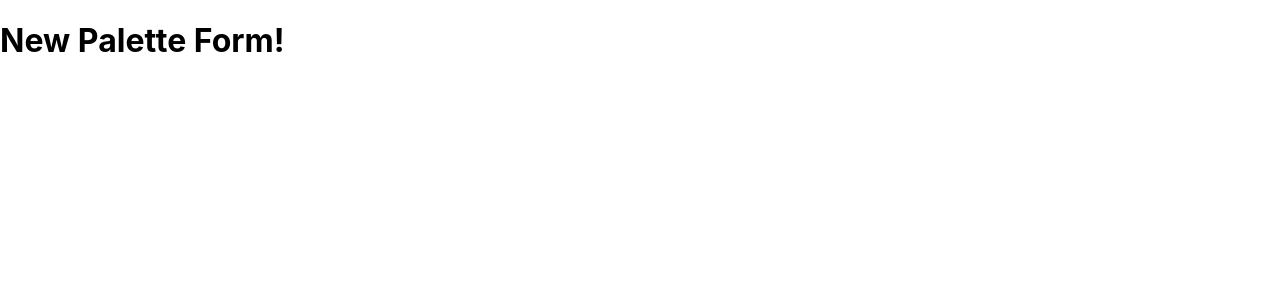
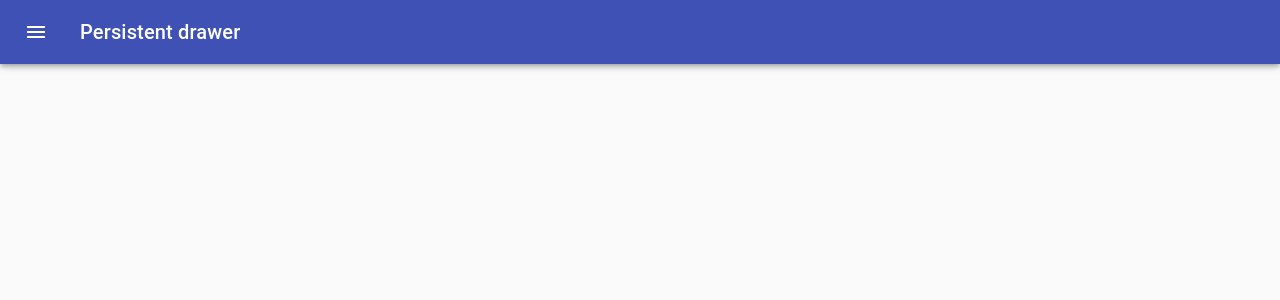
Before and after one commit to germansanz93/color-app, a React (Create React App) app: page /palette/new in a window 1280 px wide. Shown: the top 300 px of the page. Built offline with nearby package versions, Linux system fonts and the light colour scheme.

Commit message:
Add Drawer to NewPaletteForm

```diff
--- a/src/NewPaletteForm.js
+++ b/src/NewPaletteForm.js
@@ -1,14 +1,140 @@
-import React, { Component } from 'react'
+import React, { Component } from "react";
+import classNames from "classnames";
+import { withStyles } from "@material-ui/core/styles";
+import Drawer from "@material-ui/core/Drawer";
+import CssBaseline from "@material-ui/core/CssBaseline";
+import AppBar from "@material-ui/core/AppBar";
+import Toolbar from "@material-ui/core/Toolbar";
+import Typography from "@material-ui/core/Typography";
+import Divider from "@material-ui/core/Divider";
+import IconButton from "@material-ui/core/IconButton";
+import MenuIcon from "@material-ui/icons/Menu";
+import ChevronLeftIcon from "@material-ui/icons/ChevronLeft";
+
+const drawerWidth = 240;
+
+const styles = theme => ({
+  root: {
+    display: "flex"
+  },
+  appBar: {
+    transition: theme.transitions.create(["margin", "width"], {
+      easing: theme.transitions.easing.sharp,
+      duration: theme.transitions.duration.leavingScreen
+    })
+  },
+  appBarShift: {
+    width: `calc(100% - ${drawerWidth}px)`,
+    marginLeft: drawerWidth,
+    transition: theme.transitions.create(["margin", "width"], {
+      easing: theme.transitions.easing.easeOut,
+      duration: theme.transitions.duration.enteringScreen
+    })
+  },
+  menuButton: {
+    marginLeft: 12,
+    marginRight: 20
+  },
+  hide: {
+    display: "none"
+  },
+  drawer: {
+    width: drawerWidth,
+    flexShrink: 0
+  },
+  drawerPaper: {
+    width: drawerWidth
+  },
+  drawerHeader: {
+    display: "flex",
+    alignItems: "center",
+    padding: "0 8px",
+    ...theme.mixins.toolbar,
+    justifyContent: "flex-end"
+  },
+  content: {
+    flexGrow: 1,
+    padding: theme.spacing.unit * 3,
+    transition: theme.transitions.create("margin", {
+      easing: theme.transitions.easing.sharp,
+      duration: theme.transitions.duration.leavingScreen
+    }),
+    marginLeft: -drawerWidth
+  },
+  contentShift: {
+    transition: theme.transitions.create("margin", {
+      easing: theme.transitions.easing.easeOut,
+      duration: theme.transitions.duration.enteringScreen
+    }),
+    marginLeft: 0
+  }
+});
 
 class NewPaletteForm extends Component {
+  state = {
+    open: false
+  };
+
+  handleDrawerOpen = () => {
+    this.setState({ open: true });
+  };
+
+  handleDrawerClose = () => {
+    this.setState({ open: false });
+  };
+
   render() {
+    const { classes } = this.props;
+    const { open } = this.state;
+
     return (
-      <div>
-        <h1>New Palette Form!</h1>
+      <div className={classes.root}>
+        <CssBaseline />
+        <AppBar
+          position='fixed'
+          className={classNames(classes.appBar, {
+            [classes.appBarShift]: open
+          })}
+        >
+          <Toolbar disableGutters={!open}>
+            <IconButton
+              color='inherit'
+              aria-label='Open drawer'
+              onClick={this.handleDrawerOpen}
+              className={classNames(classes.menuButton, open && classes.hide)}
+            >
+              <MenuIcon />
+            </IconButton>
+            <Typography variant='h6' color='inherit' noWrap>
+              Persistent drawer
+            </Typography>
+          </Toolbar>
+        </AppBar>
+        <Drawer
+          className={classes.drawer}
+          variant='persistent'
+          anchor='left'
+          open={open}
+          classes={{
+            paper: classes.drawerPaper
+          }}
+        >
+          <div className={classes.drawerHeader}>
+            <IconButton onClick={this.handleDrawerClose}>
+              <ChevronLeftIcon />
+            </IconButton>
+          </div>
+          <Divider />
+        </Drawer>
+        <main
+          className={classNames(classes.content, {
+            [classes.contentShift]: open
+          })}
+        >
+          <div className={classes.drawerHeader} />
+        </main>
       </div>
-    )
+    );
   }
 }
-
-
-export default NewPaletteForm;
+export default withStyles(styles, { withTheme: true })(NewPaletteForm);
```
Also changed, not shown: 1 other file (tests, documents, lock files or other folders).
